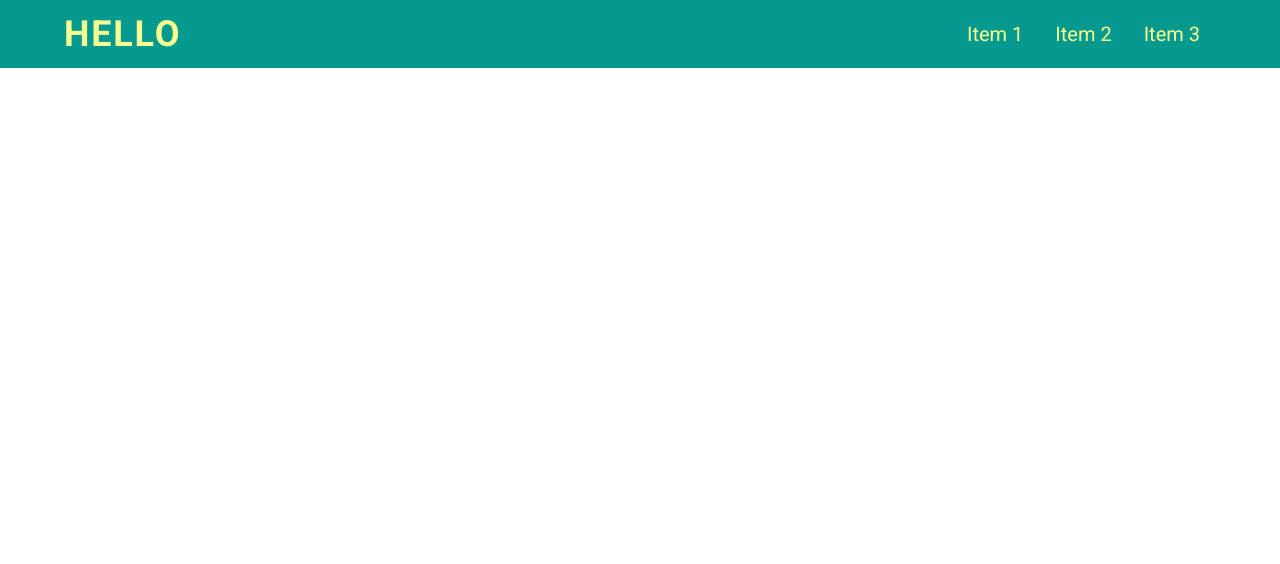
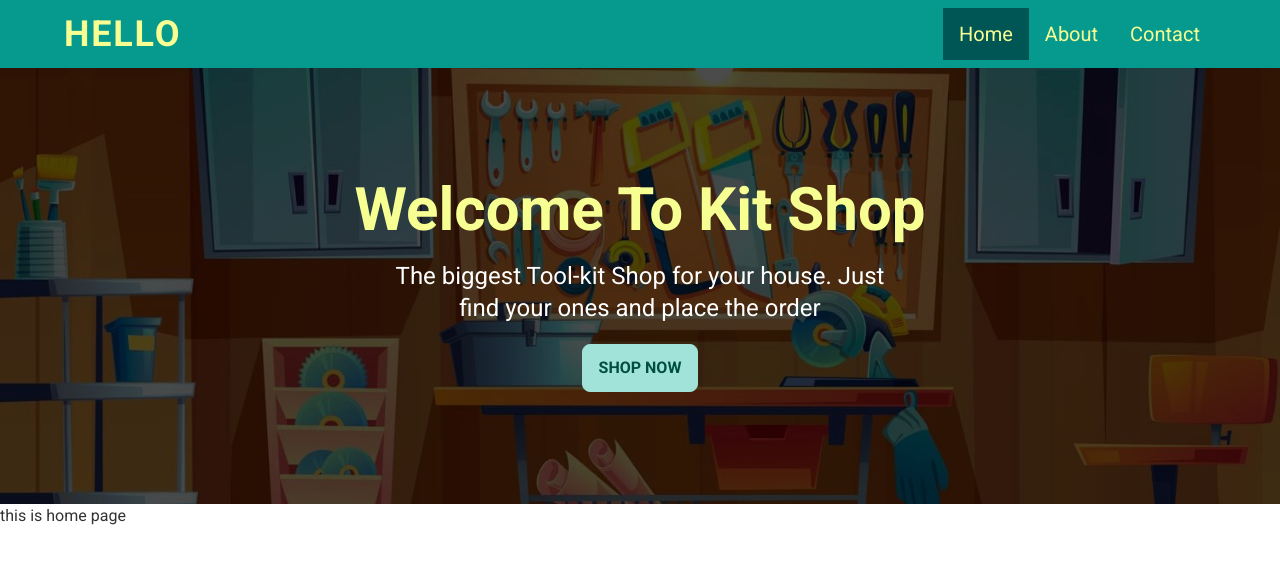
Before and after one commit to sam-suzzaman/PH-Assignment-12-Client, a React (Create React App) app: page / in a window 1280 px wide. Shown: the top 564 px of the page. Built offline with nearby package versions, Linux system fonts and the light colour scheme.

Commit message:
adding hero section

```diff
--- a/src/App.js
+++ b/src/App.js
@@ -1,9 +1,20 @@
+import { Route, Routes } from "react-router-dom";
 import Navbar from "./Pages/Shared/Navbar/Navbar";
+import Home from "./Pages/Home";
+import About from "./Pages/About";
+import Contact from "./Pages/Contact";
+import NotFound from "./Pages/NotFound";
 
 function App() {
     return (
         <>
             <Navbar />
+            <Routes>
+                <Route path="/" element={<Home />} />
+                <Route path="about" element={<About />} />
+                <Route path="contact" element={<Contact />} />
+                <Route path="*" element={<NotFound />} />
+            </Routes>
         </>
     );
 }
--- /dev/null
+++ b/src/Components/Hero/Hero.js
@@ -0,0 +1,33 @@
+import React from "react";
+import heroBG from "../../assets/heroBG.jpg";
+
+const Hero = () => {
+    return (
+        <div
+            className="hero h-fit"
+            style={{
+                background: `url(${heroBG})`,
+                backgroundSize: "cover",
+                backgroundPosition: "center",
+            }}
+        >
+            <div className="hero-overlay bg-base-200 bg-opacity-70"></div>
+            <div className="hero-content text-center text-neutral-content py-28">
+                <div className="">
+                    <h1 className="mb-5   stroke-primary text-4xl md:text-5xl lg:text-6xl  capitalize  font-extrabold text-neutral">
+                        Welcome to Kit shop
+                    </h1>
+                    <p className="mb-5 text-base-100 font-light text-base md:text-xl lg:text-2xl max-w-lg mx-auto">
+                        The biggest Tool-kit Shop for your house. Just find your
+                        ones and place the order
+                    </p>
+                    <button className="btn btn-accent text-base">
+                        shop now
+                    </button>
+                </div>
+            </div>
+        </div>
+    );
+};
+
+export default Hero;
--- /dev/null
+++ b/src/Pages/About.js
@@ -0,0 +1,7 @@
+import React from "react";
+
+const About = () => {
+    return <div>this is about page</div>;
+};
+
+export default About;
--- /dev/null
+++ b/src/Pages/Contact.js
@@ -0,0 +1,7 @@
+import React from "react";
+
+const Contact = () => {
+    return <div>this is contact page</div>;
+};
+
+export default Contact;
--- a/src/Pages/Home.js
+++ b/src/Pages/Home.js
@@ -0,0 +1,13 @@
+import React from "react";
+import Hero from "../Components/Hero/Hero";
+
+const Home = () => {
+    return (
+        <>
+            <Hero />
+            <h3>this is home page</h3>
+        </>
+    );
+};
+
+export default Home;
--- /dev/null
+++ b/src/Pages/NotFound.js
@@ -0,0 +1,7 @@
+import React from "react";
+
+const NotFound = () => {
+    return <div>page not found</div>;
+};
+
+export default NotFound;
--- a/src/Pages/Shared/Navbar/Navbar.js
+++ b/src/Pages/Shared/Navbar/Navbar.js
@@ -1,70 +1,73 @@
 import React from "react";
-import { Link } from "react-router-dom";
+import { Link, NavLink } from "react-router-dom";
 
 const Navbar = () => {
+    const menuItems = (
+        <>
+            <li>
+                <NavLink
+                    to="/"
+                    className="capitalize font-light text-neutral text-xl"
+                >
+                    home
+                </NavLink>
+            </li>
+            <li>
+                <NavLink
+                    to="/about"
+                    className="capitalize font-light text-neutral text-xl"
+                >
+                    about
+                </NavLink>
+            </li>
+            <li>
+                <NavLink
+                    to="/contact"
+                    className="capitalize font-light text-neutral text-xl"
+                >
+                    contact
+                </NavLink>
+            </li>
+        </>
+    );
     return (
-        <div class="navbar bg-secondary lg:px-16 px-6">
-            <div class="navbar-start">
-                <a class="uppercase text-4xl text-neutral font-semibold tracking-wider">
+        <div className="navbar bg-secondary lg:px-16 px-6">
+            <div className="navbar-start">
+                <Link
+                    to="/"
+                    className="uppercase text-4xl text-neutral font-semibold tracking-wider"
+                >
                     hello
-                </a>
+                </Link>
             </div>
-            <div class="navbar-end">
-                <div class="dropdown dropdown-end block lg:hidden">
-                    <label tabindex="0" class="btn btn-ghost lg:hidden">
+            <div className="navbar-end">
+                <div className="dropdown dropdown-end block lg:hidden">
+                    <label tabIndex="0" className="btn btn-ghost lg:hidden">
                         <svg
                             xmlns="http://www.w3.org/2000/svg"
-                            class="h-5 w-5"
+                            className="h-5 w-5"
                             fill="none"
                             viewBox="0 0 24 24"
                             stroke="currentColor"
                         >
                             <path
-                                stroke-linecap="round"
-                                stroke-linejoin="round"
-                                stroke-width="2"
+                                strokeLinecap="round"
+                                strokeLinejoin="round"
+                                strokeWidth="2"
                                 d="M4 6h16M4 12h8m-8 6h16"
                             />
                         </svg>
                     </label>
                     <ul
-                        tabindex="0"
-                        class="menu menu-compact dropdown-content mt-3 p-2 shadow bg-base-100 rounded-box w-52 bg-secondary"
+                        tabIndex="0"
+                        className="menu menu-compact dropdown-content mt-3 p-2 shadow bg-base-100 rounded-box w-52 bg-secondary"
                     >
-                        <li>
-                            <a className="capitalize font-light text-neutral text-xl">
-                                Item 1
-                            </a>
-                        </li>
-                        <li>
-                            <a className="capitalize font-light text-neutral text-xl">
-                                Item 2
-                            </a>
-                        </li>
-                        <li>
-                            <a className="capitalize font-light text-neutral text-xl">
-                                Item 3
-                            </a>
-                        </li>
+                        {menuItems}
                     </ul>
                 </div>
                 {/* large menu */}
-                <ul class="menu menu-horizontal p-0 hidden lg:flex">
-                    <li>
-                        <a className="capitalize font-light text-neutral text-xl">
-                            Item 1
-                        </a>
-                    </li>
-                    <li>
-                        <a className="capitalize font-light text-neutral text-xl">
-                            Item 2
-                        </a>
-                    </li>
-                    <li>
-                        <a className="capitalize font-light text-neutral text-xl">
-                            Item 3
-                        </a>
-                    </li>
+                <ul className="menu menu-horizontal p-0 hidden lg:flex">
+                    {menuItems}
                 </ul>
             </div>
         </div>
--- a/tailwind.config.js
+++ b/tailwind.config.js
@@ -12,6 +12,7 @@ module.exports = {
                     accent: "#A1E3D8",
                     neutral: "#F7FF93",
                     "base-100": "#ffffff",
+                    "base-200": "#000000",
                 },
             },
         ],
```
Also changed, not shown: src/assets/heroBG.jpg (added).
